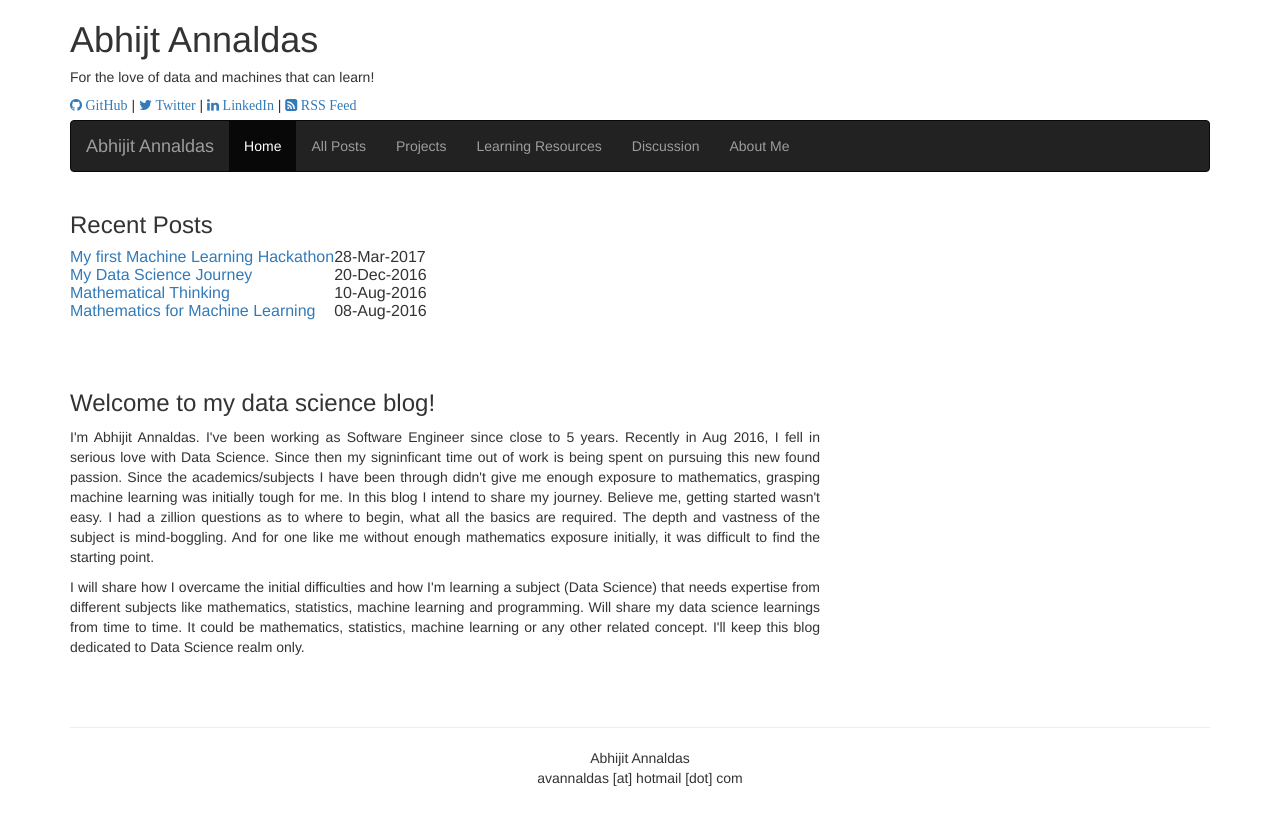
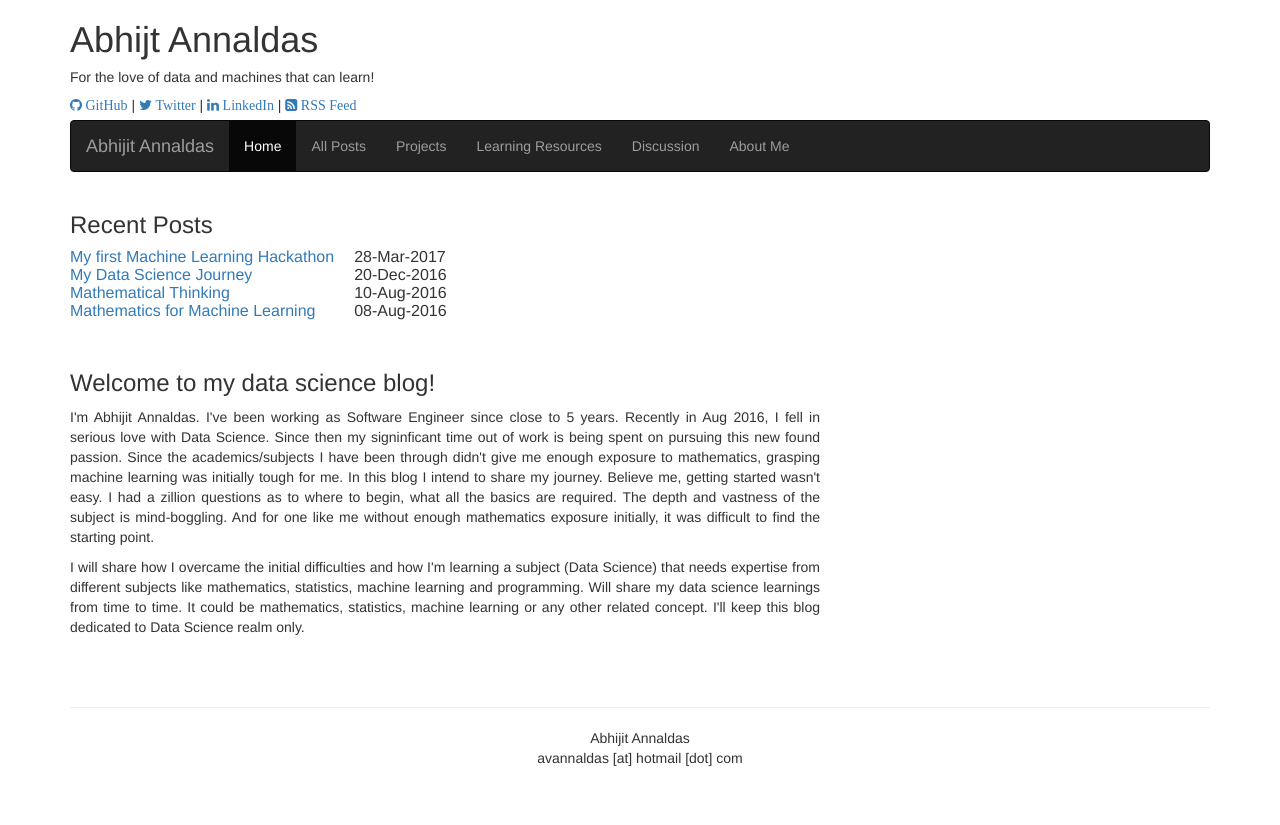
Before and after one commit to devm1023/ML_project, a Jekyll site: the page built from index.html, in a window 1280 px wide. Shown: the top 825 px of the page. Built offline with Jekyll 4.4.1, drawn with Linux system fonts in a browser that asks for light colours; nearby versions of some CDN libraries.

Commit message:
index page html fix

```diff
--- a/index.html
+++ b/index.html
@@ -10,11 +10,10 @@ layout: default
 				{% for post in site.posts %}
 					<tr>
 						<td><a href="{{ post.url | prepend: site.baseurl }}">{{ post.title }}</a></td>
-						<td>{{ post.date | date: "%d-%b-%Y" }}</td>
+						<td style="padding-left:20px">{{ post.date | date: "%d-%b-%Y" }}</td>
 					</tr>
 				{% endfor %}
 			</table>
-			<br />
 		</p>
 		<br />
 		<h3>Welcome to my data science blog!</h3>
```
